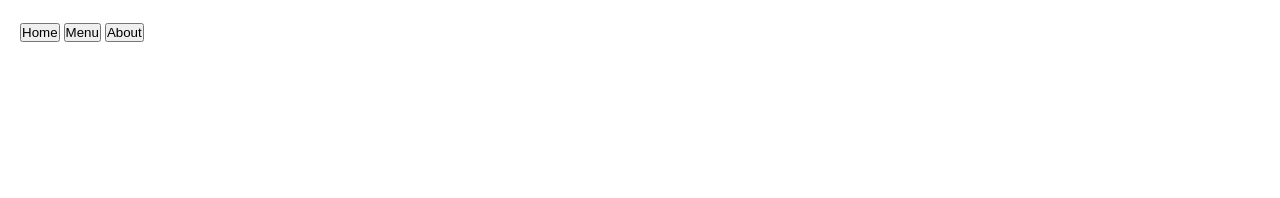
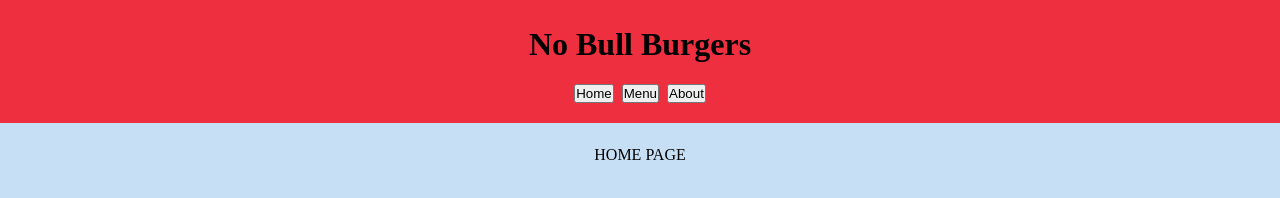
Before and after one commit to mjcw88/odin-restaurant-page, a website built with webpack: page src/template.html in a window 1280 px wide. Built offline with nearby package versions, Linux system fonts and the light colour scheme.

Commit message:
added all import functionality and basic layout

```diff
--- a/src/index.js
+++ b/src/index.js
@@ -7,6 +7,8 @@ homeBtn();
 menuBtn();
 aboutBtn();
 
+document.getElementById("home-btn").click();
+
 // import odinImage from "./odin.png";
 // const image = document.createElement("img");
 // image.src = odinImage;
--- a/src/styles.css
+++ b/src/styles.css
@@ -1,5 +1,7 @@
 :root {
     --padding: 20px;
+    --brightRed: #EE2F3F;
+    --lightBlue: #C7DFF4;
 }
 
 * {
@@ -9,9 +11,49 @@
 }
 
 body {
+    display: flex;
+    flex-direction: column;
     min-height: 100vh;
     width: 100%;
     font-size: 1rem;
     line-height: 1.5;
+}
+
+button {
+    cursor: pointer;
+}
+
+header {
+    display: flex;
+    flex-direction: column;
+    align-items: center;
+    background-color: var(--brightRed);
     padding: var(--padding);
 }
+
+.name-header {
+    margin-bottom: 1rem;
+}
+
+nav {
+    display: flex;
+    flex-direction: column;
+    gap: .5rem;
+    width: 100%;
+}
+
+#content {
+    display: flex;
+    flex: 1;
+    flex-direction: column;
+    align-items: center;
+    padding: var(--padding);
+    background-color: var(--lightBlue);
+}
+
+@media only screen and (min-width: 768px) {
+    nav {
+        flex-direction: row;
+        justify-content: center;
+    }
+}
--- a/src/template.html
+++ b/src/template.html
@@ -7,6 +7,9 @@
 </head>
 <body>
     <header>
+        <div class="name-header">
+            <h1>No Bull Burgers</h1>
+        </div>
         <nav>
             <button id="home-btn">Home</button>
             <button id="menu-btn">Menu</button>
--- a/webpack.config.js
+++ b/webpack.config.js
@@ -1,6 +1,5 @@
 import path from "node:path";
 import HtmlWebpackPlugin from "html-webpack-plugin";
-
 export default {
   mode: "development",
   entry: "./src/index.js",
@@ -12,6 +11,10 @@ export default {
   devtool: "eval-source-map",
   devServer: {
     watchFiles: ["./src/template.html"],
+  },
+  watchOptions: {
+    poll: 1000,
+    aggregateTimeout: 300,
   },
   plugins: [
     new HtmlWebpackPlugin({
```
